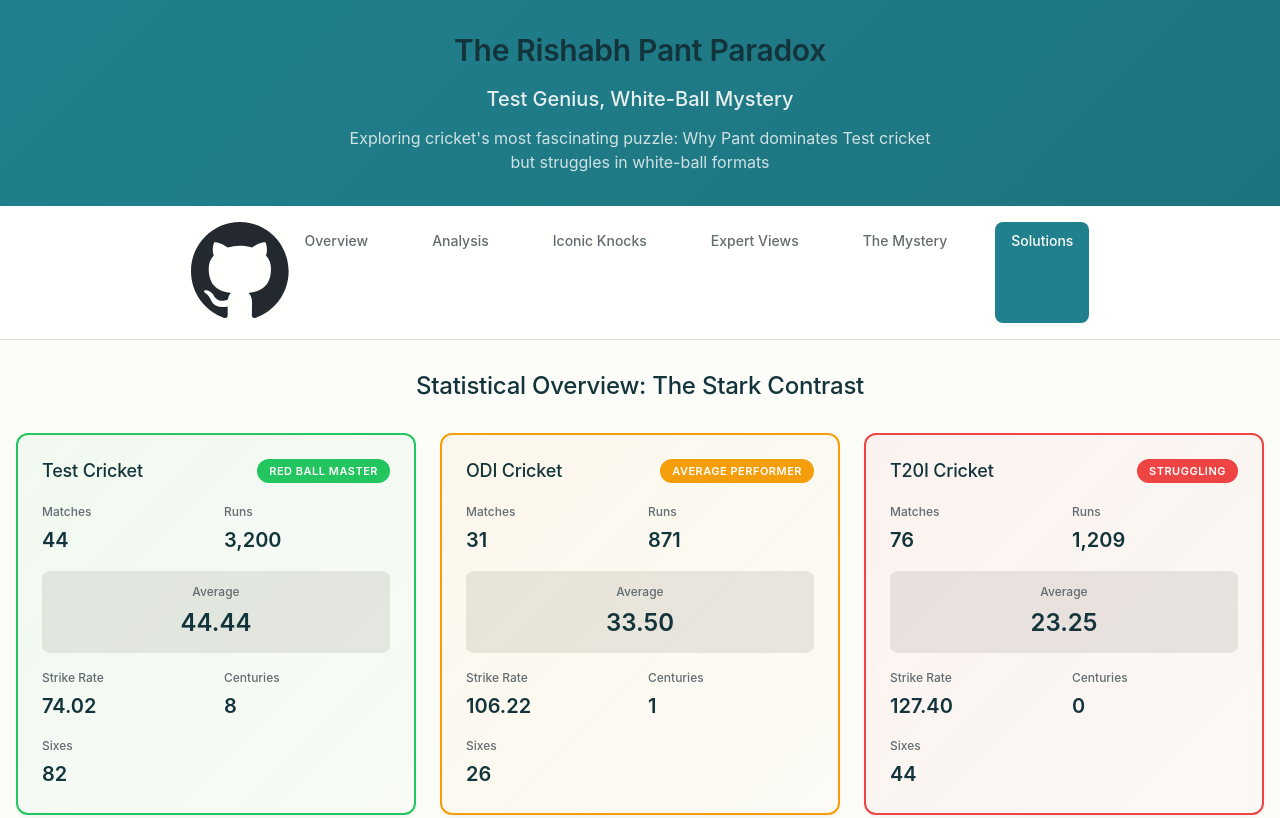
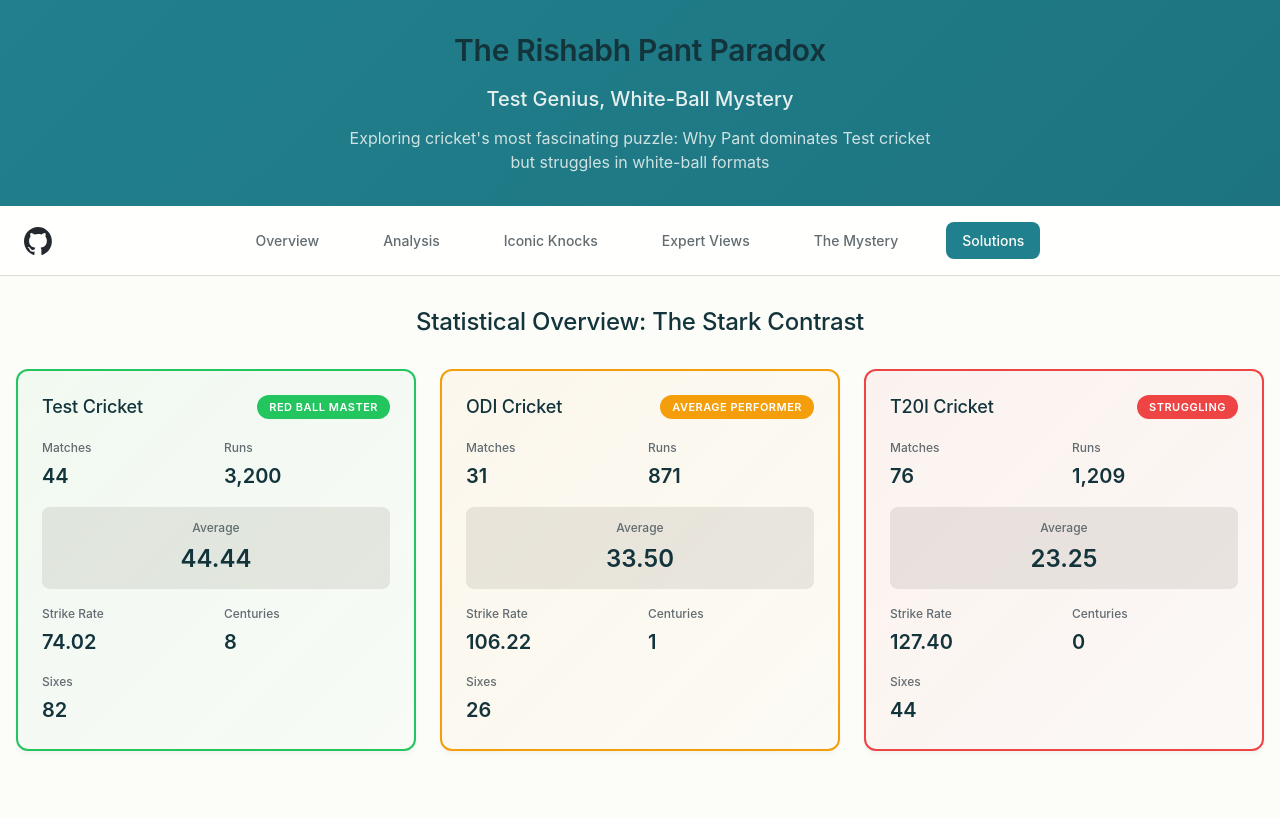
Before and after one commit to Piyushiitk24/pant-cricket-dashboard, a plain HTML site: page index.html in a window 1280 px wide. Shown: the top 818 px of the page. Drawn offline with Linux system fonts and the light colour scheme; a web font is replaced by a local one.

Commit message:
Add GitHub navigation link with hover effects and dark mode support

```diff
--- a/style.css
+++ b/style.css
@@ -699,6 +699,8 @@ select.form-control {
 .nav-wrapper {
   display: flex;
   justify-content: center;
+  position: relative;
+  align-items: center;
 }
 
 .nav-links {
@@ -1357,17 +1359,37 @@ select.form-control {
   }
 }
 
-/* GitHub Link Icon */
-.github-link {
-  position: fixed;
-  bottom: var(--space-16);
-  right: var(--space-16);
-  z-index: 1000;
-  color: var(--color-text-secondary);
-  transition: color var(--duration-normal) var(--ease-standard), transform var(--duration-normal) var(--ease-standard);
+/* GitHub Nav Link */
+.github-nav-link {
+  position: absolute;
+  left: 0;
+  display: flex;
+  align-items: center;
+  padding: var(--space-8);
+  border-radius: var(--radius-base);
+  transition: background-color var(--duration-normal) var(--ease-standard);
 }
 
-.github-link:hover {
-  color: var(--color-primary);
-  transform: translateY(-2px);
+.github-nav-link:hover {
+  background-color: var(--color-secondary);
 }
+
+.github-icon {
+  width: 28px;
+  height: 28px;
+  transition: transform var(--duration-normal) var(--ease-standard);
+}
+
+.github-nav-link:hover .github-icon {
+  transform: scale(1.1);
+}
+
+@media (prefers-color-scheme: dark) {
+  .github-icon {
+    filter: invert(1);
+  }
+}
+
+[data-color-scheme="dark"] .github-icon {
+  filter: invert(1);
+}
```
